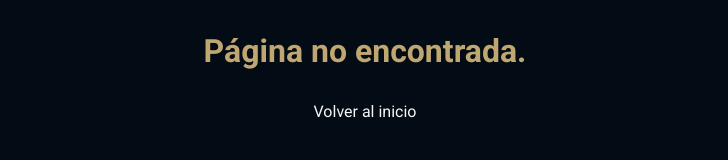
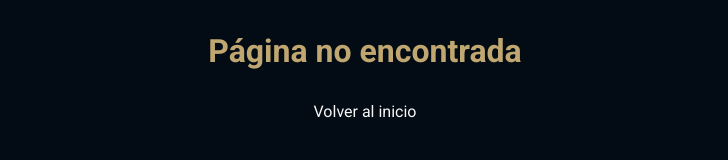
Before and after one commit to P1etrodev/social-league, an Angular app: page /404 in a window 1280 px wide. Shown: the top 160 px of the page, without its empty margins (275-1003 px from the left). Built offline with nearby package versions, Linux system fonts and the light colour scheme; no server answers; a web font is replaced by a local one.

Commit message:
removed not found page title dot lol

```diff
--- a/src/app/views/not-found/not-found.component.html
+++ b/src/app/views/not-found/not-found.component.html
@@ -1,4 +1,4 @@
 <div id="container">
-  <h1>Página no encontrada.</h1>
+  <h1>Página no encontrada</h1>
   <a href="/">Volver al inicio</a>
 </div>
```
